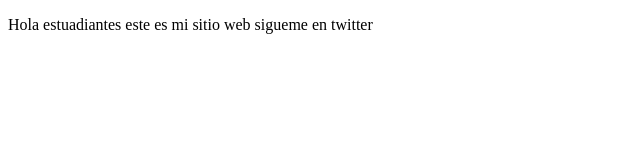
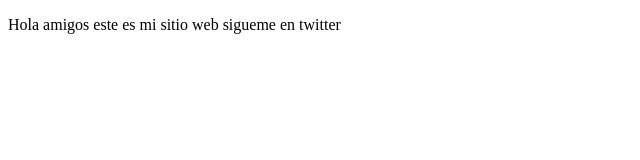
Before and after one commit to lmcondoriowa/proyectoDemoCursoPrework, a plain HTML site: page index.html in a window 1280 px wide. Shown: the full height of the page, 0-640 px from the left. Drawn offline with Linux system fonts and the light colour scheme.

Commit message:
nuevos cambios

```diff
--- a/index.html
+++ b/index.html
@@ -8,7 +8,7 @@
 </head>
 <body>
     <p>
-        Hola estuadiantes este es mi sitio web
+        Hola amigos este es mi sitio web
         sigueme en twitter
     </p>
 </body>
```
